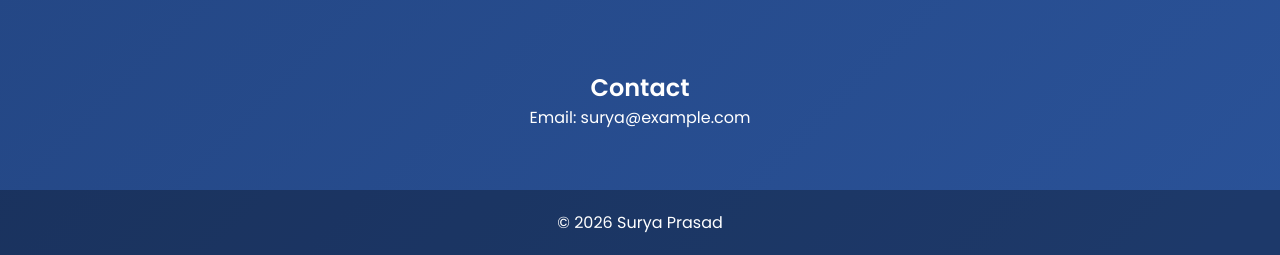
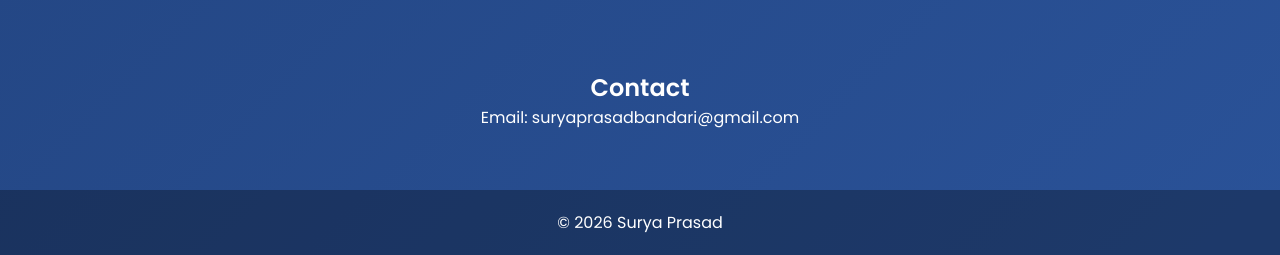
Before and after one commit to suryaprasad1/django-project-loadbalancer-autoscaling, a Django app: page / in a window 1280 px wide. Shown: the part 1580-1835 px from the top of the page. Run offline with Django 5.2, Linux system fonts and the light colour scheme.

Commit message:
Apply .gitignore

```diff
--- /dev/null
+++ b/django_core/requirements.txt
@@ -0,0 +1,6 @@
+asgiref==3.7.2
+Django==5.0.3
+gunicorn==21.2.0 #add
+packaging==23.2
+sqlparse==0.4.4
+psycopg2-binary==2.9.9 # add
--- a/django_core/templates/index.html
+++ b/django_core/templates/index.html
@@ -139,7 +139,7 @@
   <section>
     <div class="container">
       <h2>Contact</h2>
-      <p>Email: surya@example.com</p>
+      <p>Email: suryaprasadbandari@gmail.com</p>
     </div>
   </section>
 
```
Also changed, not shown: db.sqlite3, 3 other files.
